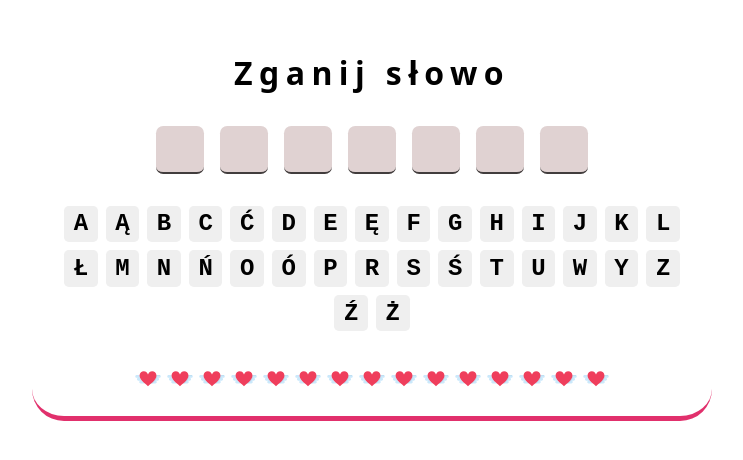
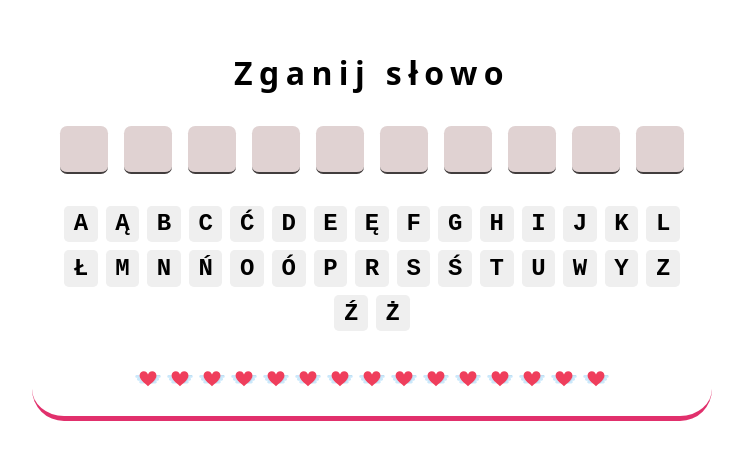
Before and after one commit to dominikamathslover/zgadnij-slowo, a React (Vite) app: page / in a window 1280 px wide. Shown: the part 172-632 px from the top of the page, without its empty margins (268-1011 px from the left). Built offline with nearby package versions, Linux system fonts and the light colour scheme; a web font is replaced by a local one.

Commit message:
feat: add support for 10-letter words

```diff
--- a/src/App.css
+++ b/src/App.css
@@ -106,6 +106,13 @@ h3 {
   cursor: default;
 }
 
+.longSecretWord {
+  font-size: 1.5em;
+  padding: 0em;
+  min-width: 1.2em;
+  min-height: 1.4em;
+}
+
 /* =================================
    keyboard
 ================================= */
--- a/src/components/Letter.jsx
+++ b/src/components/Letter.jsx
@@ -1,3 +1,7 @@
 export default function Letter(props) {
-  return <div className="letter">{props.isCorrect && props.value}</div>;
+  return (
+    <div className={`letter ${props.className || ""}`}>
+      {props.isCorrect && props.value}
+    </div>
+  );
 }
--- a/src/components/Main.jsx
+++ b/src/components/Main.jsx
@@ -11,12 +11,12 @@ export default function Main() {
   const [words] = useState(data);
   const [selectedLetters, setSelectedLetters] = useState([]);
   const [secretWord, setSecredWord] = useState(() => {
-    const randomNum = Math.floor(Math.random() * data["7"].length);
-    return words["7"]?.[randomNum]?.word.toUpperCase();
+    const randomNum = Math.floor(Math.random() * data["10"].length);
+    return words["10"]?.[randomNum]?.word.toUpperCase();
   });
   const [lives, setLives] = useState(15);
   const [iloscZgadnietych, setIloscZgadnietych] = useState(0);
-  const [dlugoscHasla, setDlugoscHasla] = useState(7);
+  const [dlugoscHasla, setDlugoscHasla] = useState(10);
 
   const lastGuessedLetter = selectedLetters[selectedLetters.length - 1];
 
@@ -32,6 +32,8 @@ export default function Main() {
   }
 
   function word() {
+    const longSecretWord = secretWord.length > 7;
+
     return secretWord
       .split("")
       .map((letter, index) => (
@@ -41,6 +43,7 @@ export default function Main() {
           isCorrect={
             selectedLetters.includes(letter) && secretWord.includes(letter)
           }
+          className={longSecretWord ? "longSecretWord" : ""}
         />
       ));
   }
@@ -95,7 +98,7 @@ export default function Main() {
         isCorrect={
           selectedLetters.includes(letter) && secretWord.includes(letter)
         }
-        disabled={gameOver || iloscZgadnietych === 3}
+        disabled={gameOver || iloscZgadnietych === 5}
         aria-disabled={selectedLetters.includes(letter)}
         aria-label={`Litera ${letter}`}
       />
@@ -194,7 +197,7 @@ export default function Main() {
         {win && (
           <>
             <h2 id="game-result">Udało się!</h2>
-            {iloscZgadnietych !== 3 && (
+            {iloscZgadnietych !== 5 && (
               <>
                 <h3>Ilość zgadniętych haseł: {iloscZgadnietych}</h3>
                 <button className="btn-next" onClick={nastepneHaslo}>
@@ -202,7 +205,7 @@ export default function Main() {
                 </button>
               </>
             )}
-            {iloscZgadnietych === 3 && (
+            {iloscZgadnietych === 5 && (
               <>
                 <h3>Wygrałeś rozgrywkę</h3>
                 <button className="btn-next" onClick={nowaGra}>
@@ -212,7 +215,7 @@ export default function Main() {
             )}
           </>
         )}
-        {gameOver && iloscZgadnietych !== 3 && (
+        {gameOver && iloscZgadnietych !== 5 && (
           <>
             {" "}
             <h3>
```
